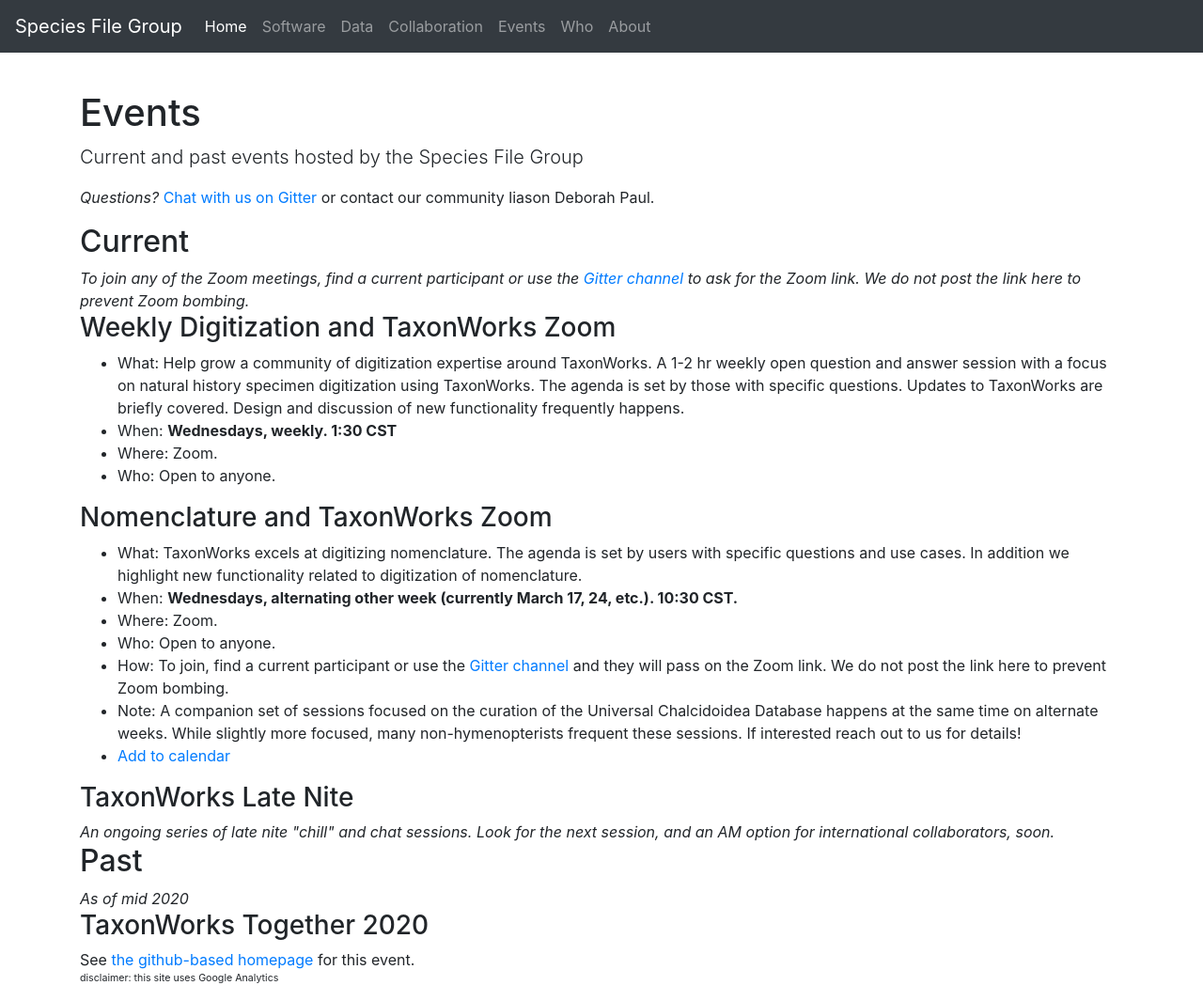
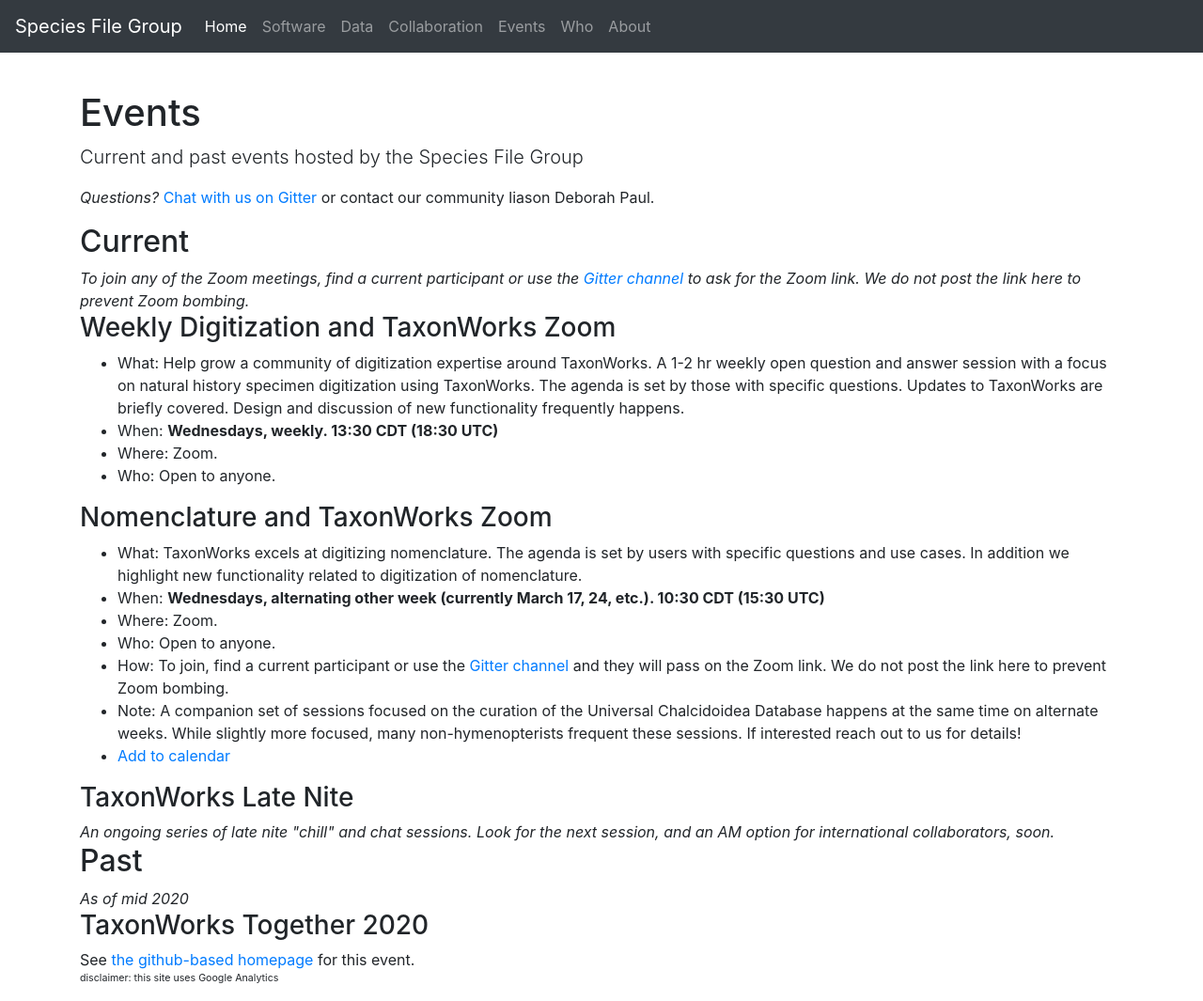
Before and after one commit to pnhogan/speciesfilegroup.github.io, a Jekyll site: the page built from events.html, in a window 1280 px wide and 1065 px high. Shown: the whole window at 94% size. Built offline with Jekyll 4.4.1, drawn with Linux system fonts in a browser that asks for light colours.

Commit message:
changed CST to CDT and added UTC times

```diff
--- a/events.html
+++ b/events.html
@@ -18,7 +18,7 @@
 <h3> Weekly Digitization and TaxonWorks Zoom </h3>
 <ul>
   <li>What: Help grow a community of digitization expertise around TaxonWorks. A 1-2 hr weekly open question and answer session with a focus on natural history specimen digitization using TaxonWorks. The agenda is set by those with specific questions. Updates to TaxonWorks are briefly covered. Design and discussion of new functionality frequently happens. </li>
-  <li>When: <b>Wednesdays, weekly. 1:30 CST</b></li>
+  <li>When: <b>Wednesdays, weekly. 13:30 CDT (18:30 UTC)</b></li>
   <li>Where: Zoom.  </li>
   <li>Who: Open to anyone. </li>
 </ul>
@@ -26,7 +26,7 @@
 <h3> Nomenclature and TaxonWorks Zoom </h3>
 <ul>
   <li>What: TaxonWorks excels at digitizing nomenclature. The agenda is set by users with specific questions and use cases. In addition we highlight new functionality related to digitization of nomenclature. </li>
-  <li>When: <b>Wednesdays, alternating other week (currently March 17, 24, etc.). 10:30 CST.</b></li>
+  <li>When: <b>Wednesdays, alternating other week (currently March 17, 24, etc.). 10:30 CDT (15:30 UTC)</b></li>
   <li>Where: Zoom. </li>
   <li>Who: Open to anyone. </li>
   <li>How: To join, find a current participant or use the <a href="https://gitter.im/SpeciesFileGroup/taxonworks">Gitter channel</a> and they will pass on the Zoom link. We do not post the link here to prevent Zoom bombing.</li>
```
